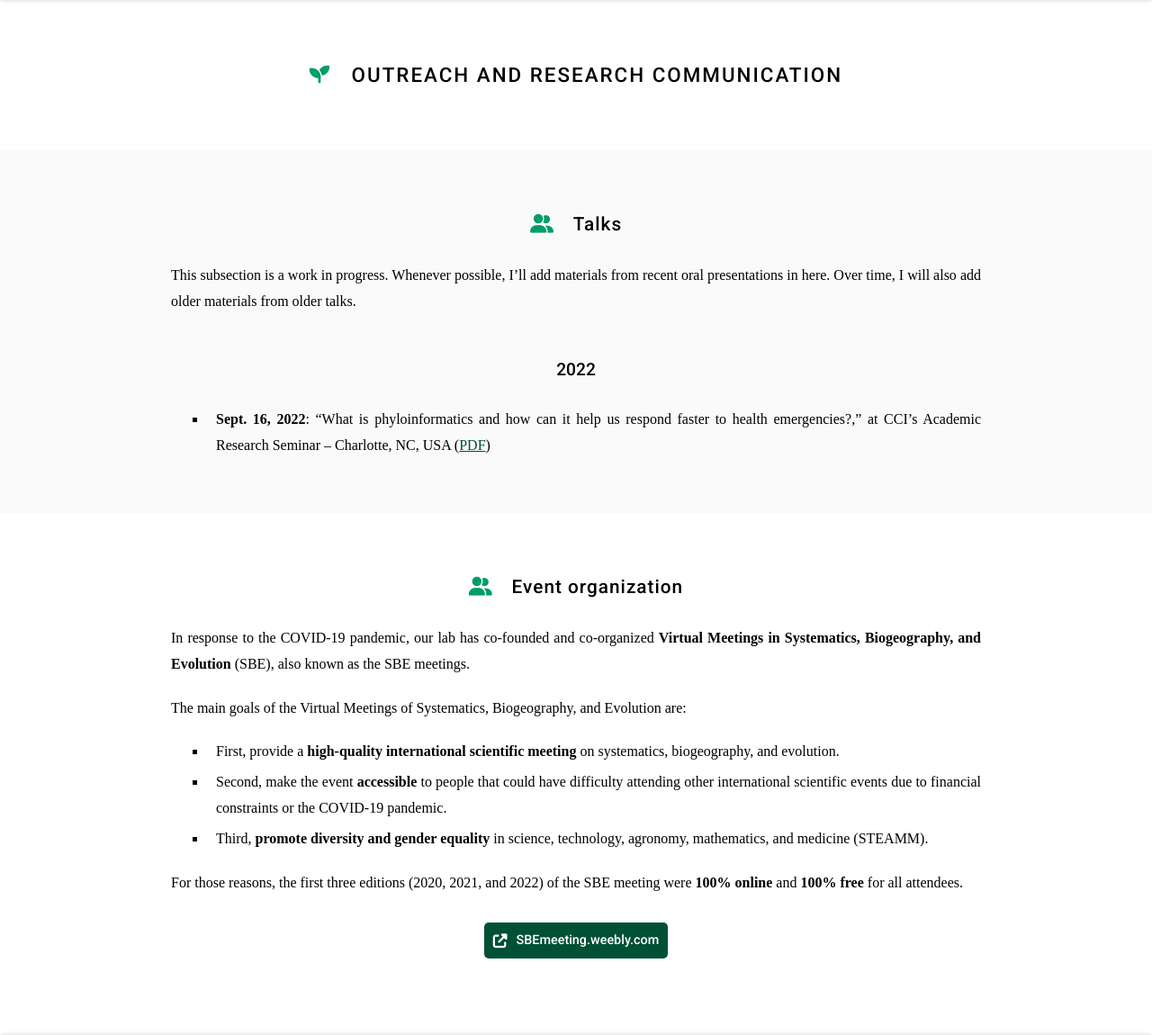
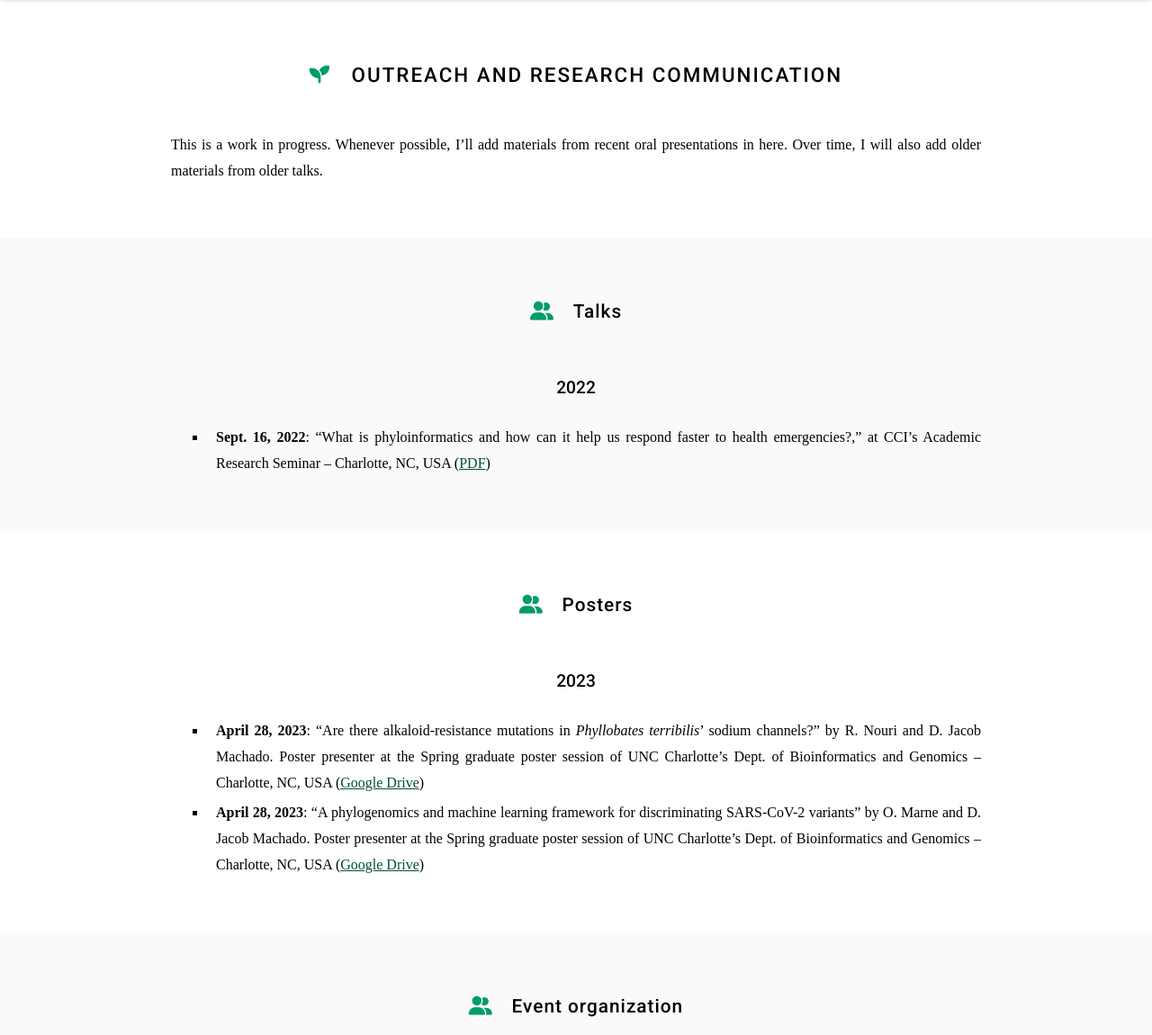
Before and after one commit to machadodj/machadodj.github.io, a Jekyll site: the page built from outreach/index.md, in a window 1280 px wide and 1400 px high. Shown: the part 110-1260 px from the top of the window at 90% size. Built offline with Jekyll 4.4.1, drawn with Linux system fonts in a browser that asks for light colours; nearby versions of some CDN libraries; some web fonts are replaced; grey boxes are pictures that could not be loaded.

Commit message:
Update index.md

```diff
--- a/outreach/index.md
+++ b/outreach/index.md
@@ -9,6 +9,8 @@ nav:
 
 # <i class="fas fa-seedling"></i>Outreach and research communication
 
+This is a work in progress. Whenever possible, I'll add materials from recent oral presentations in here. Over time, I will also add older materials from older talks.
+
 {% include section.html %}
 
 <!--Event organization-->
@@ -16,11 +18,21 @@ nav:
 
 ## <i class="fas fa-user-group"></i>Talks
 
-This subsection is a work in progress. Whenever possible, I'll add materials from recent oral presentations in here. Over time, I will also add older materials from older talks.
-
 ### 2022
 
 - **Sept. 16, 2022**: "What is phyloinformatics and how can it help us respond faster to health emergencies?," at CCI's Academic Research Seminar -- Charlotte, NC, USA ([PDF](https://drive.google.com/file/d/1EC5uAxjaWelf0XsoTaTn0UgWNLBuIpMa/view?usp=sharing))
+
+{% include section.html %}
+
+<!--Posters-->
+
+
+## <i class="fas fa-user-group"></i>Posters
+
+### 2023
+
+- **April 28, 2023**: "Are there alkaloid-resistance mutations in _Phyllobates terribilis_’ sodium channels?" by R. Nouri and D. Jacob Machado. Poster presenter at the Spring graduate poster session of UNC Charlotte's Dept. of Bioinformatics and Genomics -- Charlotte, NC, USA ([Google Drive](https://drive.google.com/drive/folders/1Buv7pVdwTh9bZcWi2RVl-i89VYDgFkt8?usp=sharing))
+- **April 28, 2023**: "A phylogenomics and machine learning framework for discriminating SARS-CoV-2 variants" by O. Marne and D. Jacob Machado. Poster presenter at the Spring graduate poster session of UNC Charlotte's Dept. of Bioinformatics and Genomics -- Charlotte, NC, USA ([Google Drive](https://drive.google.com/drive/folders/1Buv7pVdwTh9bZcWi2RVl-i89VYDgFkt8?usp=sharing))
 
 {% include section.html %}
 
```
